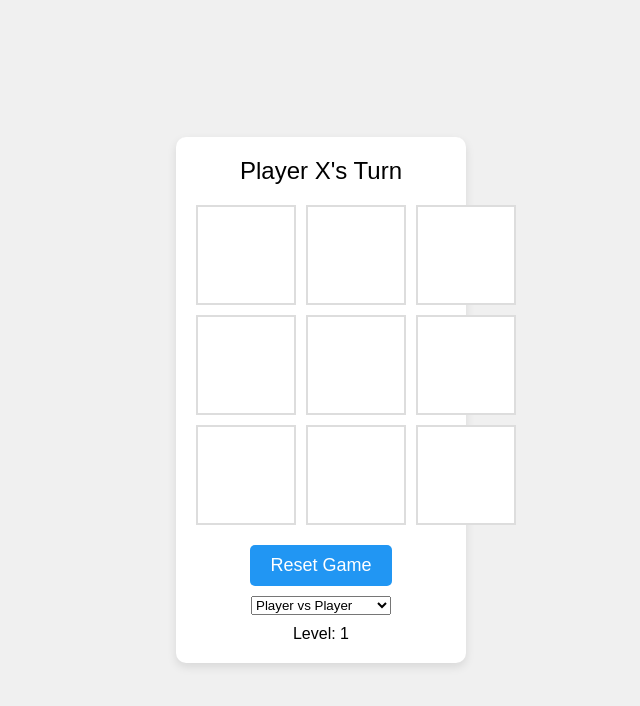
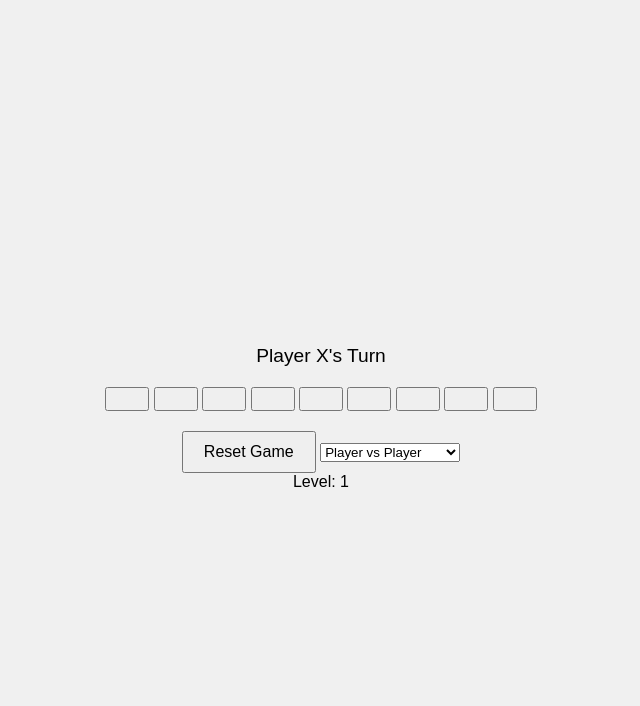
Before and after one commit to AshishPatel998/XO-Game---2-, a plain HTML site: page index.html in a window 1280 px wide. Shown: the whole page, without its empty margins (319-959 px from the left). Drawn offline with Linux system fonts and the light colour scheme.

Commit message:
Update styles.css

```diff
--- a/styles.css
+++ b/styles.css
@@ -1,67 +1,48 @@
+/* styles.css */
 body {
     font-family: Arial, sans-serif;
-    background-color: #f0f0f0;
     display: flex;
     justify-content: center;
     align-items: center;
     height: 100vh;
-    margin: 0;
+    background-color: #f0f0f0;
 }
 
 .game-container {
-    background-color: #fff;
-    border-radius: 10px;
-    padding: 20px;
-    box-shadow: 0px 4px 10px rgba(0, 0, 0, 0.1);
-    width: 250px;
     text-align: center;
 }
 
-#status {
-    font-size: 24px;
-    margin-bottom: 20px;
-}
-
-.grid {
+.board {
     display: grid;
     grid-template-columns: repeat(3, 100px);
     grid-template-rows: repeat(3, 100px);
-    gap: 10px;
-    margin-bottom: 20px;
+    gap: 5px;
+    margin: 20px auto;
 }
 
-.grid button {
+.cell {
     width: 100px;
     height: 100px;
-    font-size: 32px;
-    background-color: #fff;
-    border: 2px solid #ddd;
-    cursor: pointer;
+    background-color: white;
+    border: 2px solid #333;
     display: flex;
     justify-content: center;
     align-items: center;
-    font-weight: bold;
-}
-
-.grid button.disabled {
-    pointer-events: none;
-}
-
-#resetButton {
-    padding: 10px 20px;
-    font-size: 18px;
-    background-color: #2196F3;
-    color: white;
-    border: none;
-    border-radius: 5px;
+    font-size: 2em;
     cursor: pointer;
 }
 
-#gameMode {
-    margin-top: 10px;
+.cell:hover {
+    background-color: #e0e0e0;
 }
 
-#levelInfo {
+button {
+    margin-top: 20px;
+    padding: 10px 20px;
     font-size: 16px;
-    margin-top: 10px;
 }
+
+#status {
+    margin-top: 20px;
+    font-size: 1.2em;
+}
```
